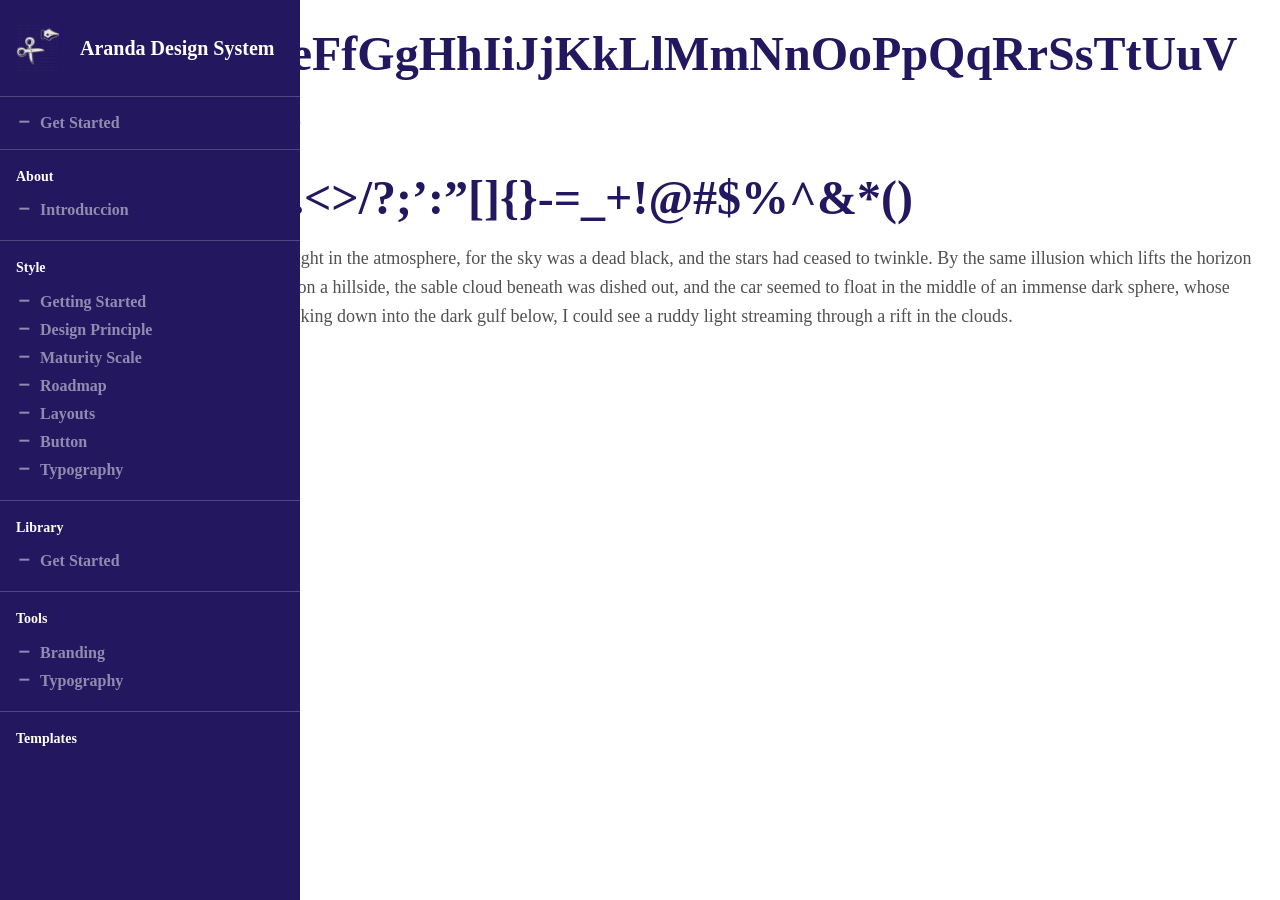
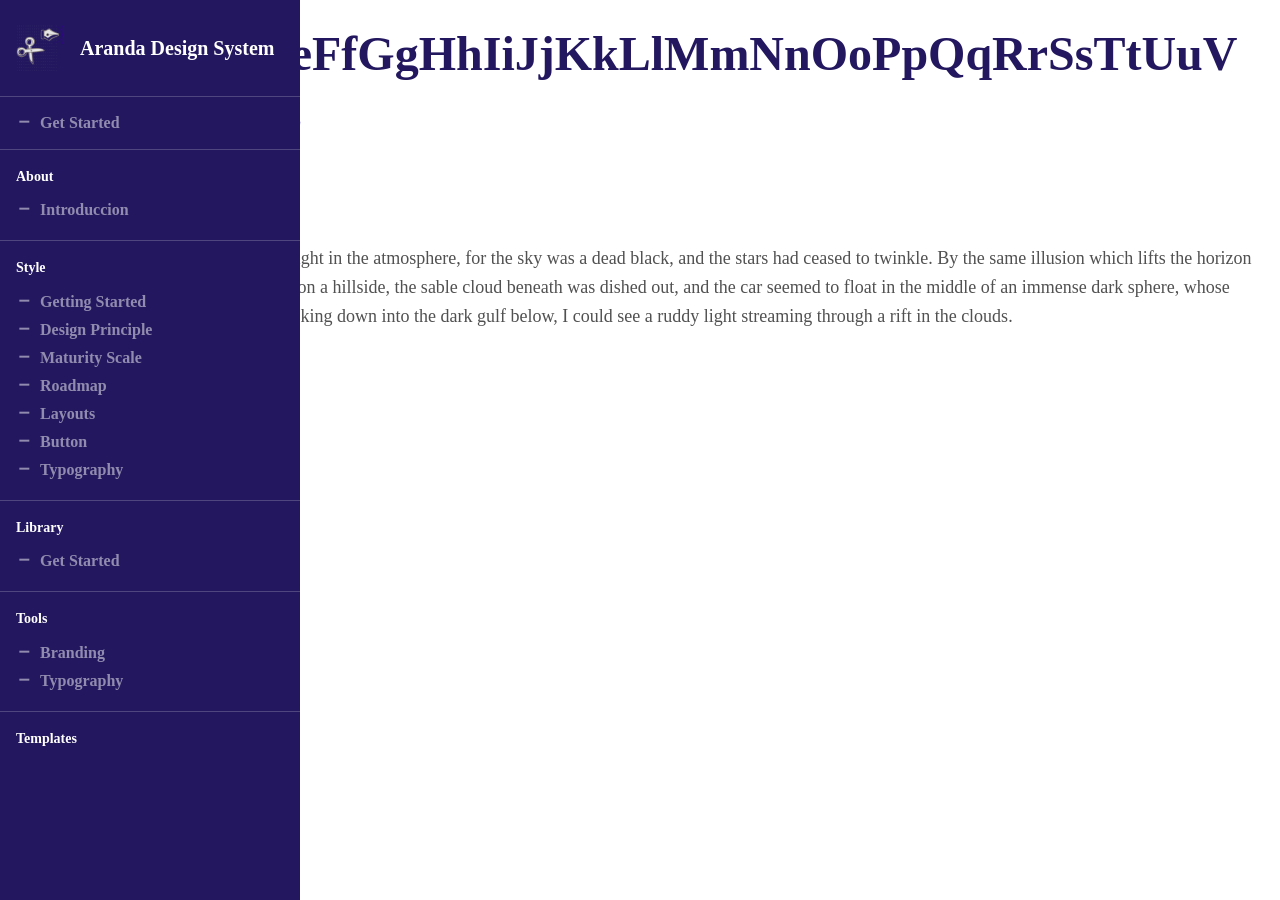
Before and after one commit to Nats85/guide-aranda, a Jekyll site: the page built from src/patterns/foundations/typography/PTSans.md, in a window 1280 px wide and 900 px high. Built offline with Jekyll 4.4.1, drawn with Linux system fonts in a browser that asks for light colours; our own code applies the rules of GitHub Pages for plain Markdown files.

```diff
--- a/src/patterns/foundations/typography/PTSans.md
+++ b/src/patterns/foundations/typography/PTSans.md
@@ -19,6 +19,6 @@ control: exclude
 </style>
 
 # AaBbCcDdEeFfGgHhIiJjKkLlMmNnOoPpQqRrSsTtUuVvWwXxYyZz
-# 1234567890',.<>/?;':"[]{}-=_+!@#$%^&*()
+# 1234567890
 
 Apparently we had reached a great height in the atmosphere, for the sky was a dead black, and the stars had ceased to twinkle. By the same illusion which lifts the horizon of the sea to the level of the spectator on a hillside, the sable cloud beneath was dished out, and the car seemed to float in the middle of an immense dark sphere, whose upper half was strewn with silver. Looking down into the dark gulf below, I could see a ruddy light streaming through a rift in the clouds.
```
